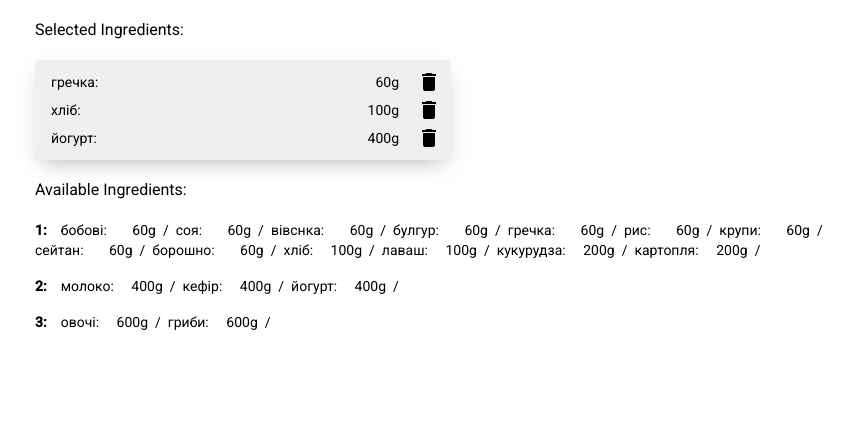
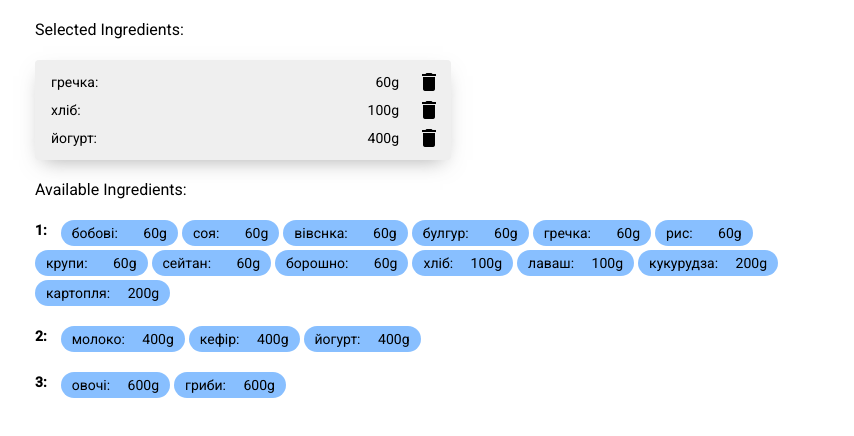
Before and after one commit to uaman89/ration-helper, an Angular app: page / in a window 1280 px wide. Shown: the top 436 px of the page, without its empty margins (205-1059 px from the left). Built offline with nearby package versions, Linux system fonts and the light colour scheme.

Commit message:
style(Available Ingredients): add styles to ingredient item

```diff
--- a/src/app/modules/available-ingredients/available-ingredients.component.html
+++ b/src/app/modules/available-ingredients/available-ingredients.component.html
@@ -1,6 +1,6 @@
 <h3>Available Ingredients:</h3>
 
-<div *ngFor="let item of groupList">
+<div *ngFor="let item of plan">
   <app-ingredients-group
     [label]="item.label"
     [group]="item.group"
--- a/src/app/modules/available-ingredients/available-ingredients.component.ts
+++ b/src/app/modules/available-ingredients/available-ingredients.component.ts
@@ -1,4 +1,4 @@
-import { Component, OnInit } from '@angular/core';
+import { Component, Input, OnInit } from '@angular/core';
 import { sashaSet } from 'src/app/core/constants';
 import { Ingredient } from 'src/app/core/interfaces/ingredient.interface';
 import { IngredientsGroup } from 'src/app/core/interfaces/ingredients-group.interace';
@@ -10,7 +10,11 @@ import { IngredientsGroup } from 'src/app/core/interfaces/ingredients-group.inte
 })
 export class AvailableIngredientsComponent implements OnInit {
 
-  groupList: IngredientsGroup[] = sashaSet;
+  @Input()
+  plan: IngredientsGroup[] = sashaSet;
+
+  @Input()
+  selectedIngredients
 
   constructor() { }
 
--- a/src/app/modules/available-ingredients/components/ingredients-group/ingredients-group.component.scss
+++ b/src/app/modules/available-ingredients/components/ingredients-group/ingredients-group.component.scss
@@ -1,3 +1,5 @@
+@import "/src/app/styles/colors";
+
 :host {
   display: flex;
   flex-wrap: wrap;
@@ -11,15 +13,13 @@
 .set-item {
   display: flex;
   align-items: center;
+  border-radius: 50% / 1em;
+  background-color: $c-blue-100;
 
-  &::after {
-    content: "/";
-    display: inline-block;
-    margin: 0 0.5em;
-
-    &:last-child {
-      display: none;
-      content: none;
-    }
-  }
+  display: flex;
+  align-items: center;
+  border-radius: 25px;
+  background-color: #88bfff;
+  padding: 3px 11px;
+  margin: 0 4px 4px 0;
 }
--- a/src/app/modules/meal-planner/meal-planner.component.scss
+++ b/src/app/modules/meal-planner/meal-planner.component.scss
@@ -7,7 +7,7 @@
 
 .selected-ingredients {
   border-radius: 4px;
-  background-color: $grey-100;
+  background-color: $c-grey-100;
   box-shadow: 0px 8px 20px -8px rgb(88 88 88 / 50%);
   max-width: 400px;
   padding: 8px;
--- a/src/app/modules/meal/meal.component.scss
+++ /dev/null
@@ -1,14 +0,0 @@
-:host {
-  display: flex;
-  flex-direction: column;
-  width: 100%;
-}
-
-.ingredient-list {
-  display: flex;
-  flex-grow: 1;
-}
-
-.ingredient {
-  flex-grow: 1;
-}
--- a/src/app/styles/_colors.scss
+++ b/src/app/styles/_colors.scss
@@ -1,4 +1,9 @@
-$grey-50: #f8f8f8;
-$grey-100: #efefef;
-$grey-200: hsl(0, 1%, 76%);
-$grey-300: #969696;
+$c-grey-50: #f8f8f8;
+$c-grey-100: #efefef;
+$c-grey-200: hsl(0, 1%, 76%);
+$c-grey-300: #969696;
+
+$c-blue-50: #bfd6ff;
+$c-blue-100: #88bfff;
+$c-blue-200: #70a2ff;
+$c-blue-300: #0059ff;
--- a/src/app/styles/_global.scss
+++ b/src/app/styles/_global.scss
@@ -10,9 +10,9 @@
   align-items: center;
 
   &:hover {
-    background: $grey-200;
+    background: $c-grey-200;
   }
   &:active {
-    outline: 1px solid $grey-300;
+    outline: 1px solid $c-grey-300;
   }
 }
```
Also changed, not shown: src/app/modules/meal/meal.component.html (deleted, +0 -15 lines), src/app/modules/meal/meal.component.ts (deleted, +0 -24 lines), src/app/modules/meal/meal.module.ts (deleted, +0 -13 lines), 1 other file (tests, documents, lock files or other folders).
